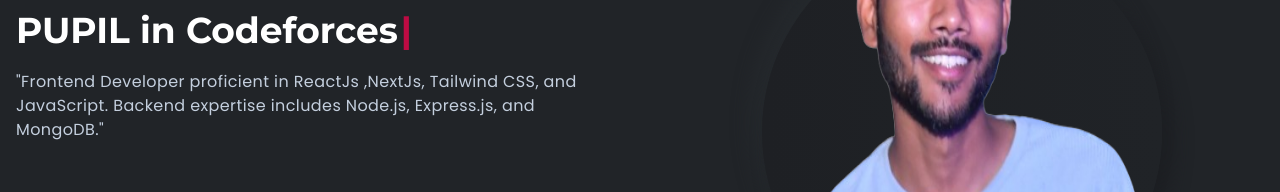
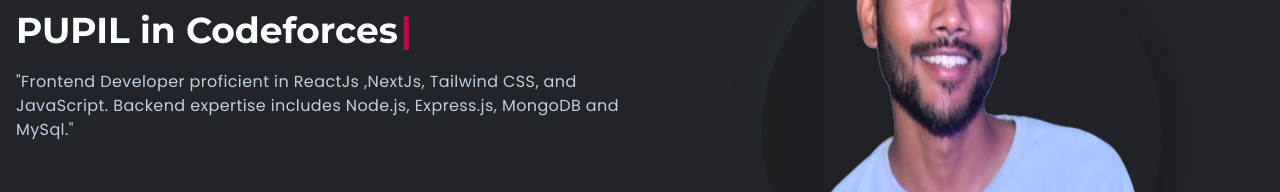
Before and after one commit to gauravverma9795/Portfolio, a React (Vite) app: page / in a window 1280 px wide. Shown: the part 318-510 px from the top of the page. Built offline with nearby package versions, Linux system fonts and the light colour scheme; a web font is replaced by a local one.

Commit message:
skill correction

```diff
--- a/src/components/banner/LeftBanner.jsx
+++ b/src/components/banner/LeftBanner.jsx
@@ -29,7 +29,7 @@
       />
       </h2>
       <p className='text-1xl font-bodyFont leading-6 tracking-wide'>
-      "Frontend Developer proficient in ReactJs ,NextJs, Tailwind CSS, and JavaScript. Backend expertise includes Node.js, Express.js, and MongoDB."
+      "Frontend Developer proficient in ReactJs ,NextJs, Tailwind CSS, and JavaScript. Backend expertise includes Node.js, Express.js, MongoDB and MySql."
       </p>
       <div className='my-10'>
       <Media />
```
